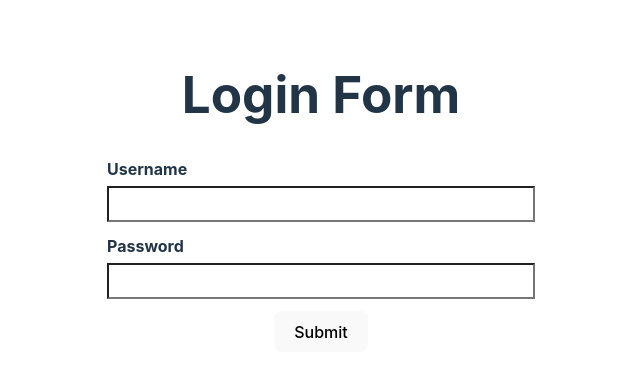
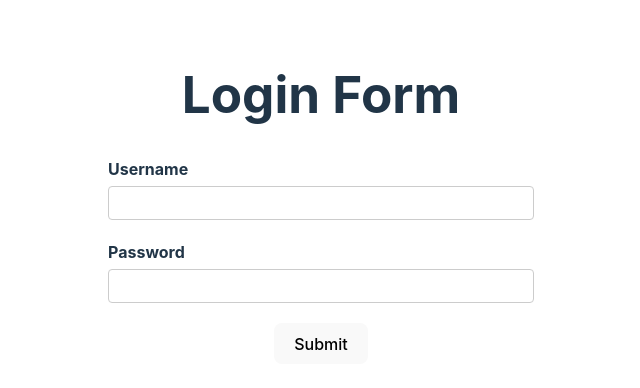
Before and after one commit to SquirtleDan/PokemonDictionary, a React (Vite) app in the folder client/vite-project/: page / in a window 1280 px wide. Shown: the top 388 px of the page, without its empty margins (319-959 px from the left). Built offline with nearby package versions, Linux system fonts and the light colour scheme.

Commit message:
feat: Implemented some css on App.css

```diff
--- a/client/vite-project/src/App.css
+++ b/client/vite-project/src/App.css
@@ -19,6 +19,12 @@ input[type="text"] {
   line-height: 1.42857143;
   color: #fff;
   background-image: none;
+  border: 1px solid #ccc;
+  border-radius: 4px;
+}
+
+.form-control {
+  margin-bottom: 20px;
 }
 
 .error {
--- a/client/vite-project/src/components/LoginForm.jsx
+++ b/client/vite-project/src/components/LoginForm.jsx
@@ -15,6 +15,7 @@ export const LoginForm = () => {
         <div>
             <h1>Login Form</h1>
             <form onSubmit={handleSubmit(onSubmit)} noValidate>
+                <div className='form-control'>
                     <label htmlFor='username'>Username</label>
                     <input
                         type='text'
@@ -27,7 +28,9 @@ export const LoginForm = () => {
                         })}
                     />
                     <p className='error'>{errors.username?.message}</p>
+                </div>
 
+                <div className='form-control'>
                     <label htmlFor='password'>Password</label>
                     <input
                         type='text'
@@ -40,6 +43,7 @@ export const LoginForm = () => {
                         })}
                     />
                     <p className='error'>{errors.password?.message}</p>
+                </div>
 
                 <button>Submit</button>
             </form>
```
Lines whose indentation alone changed are shown as unchanged.
